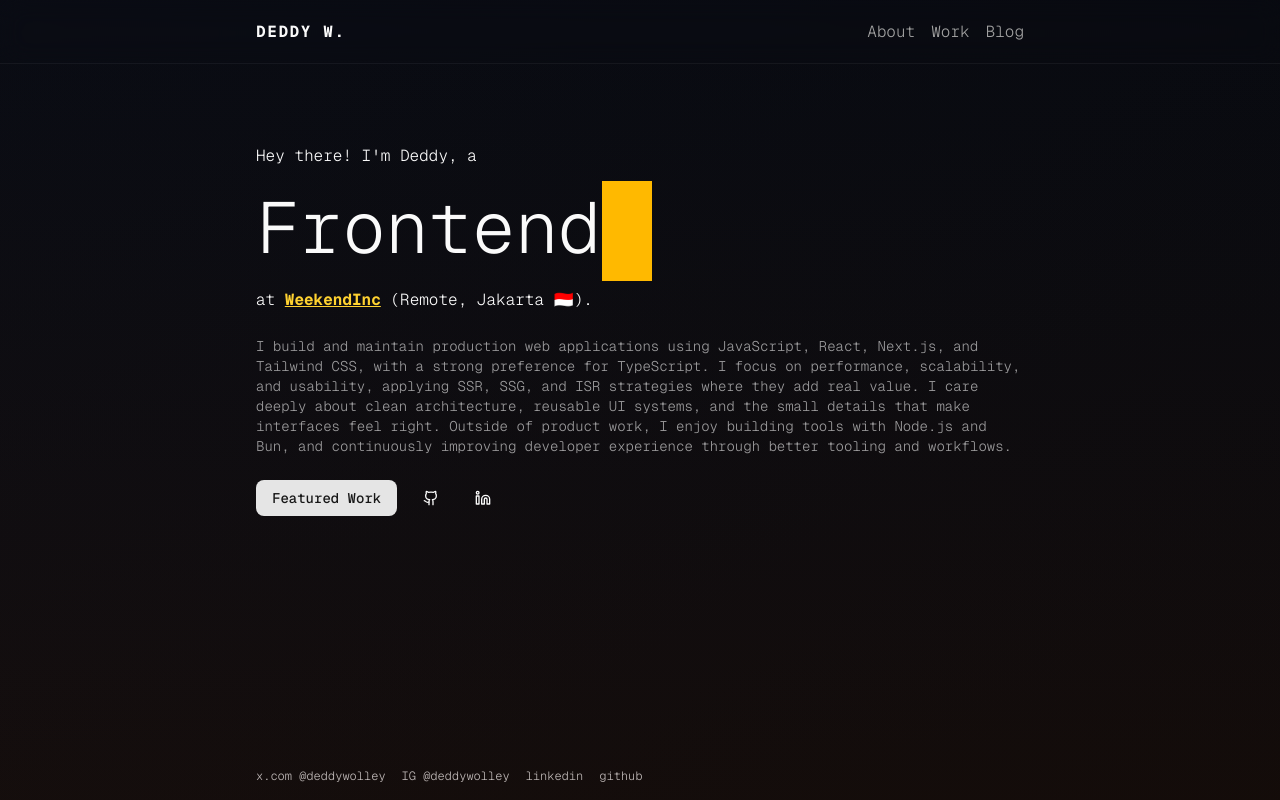
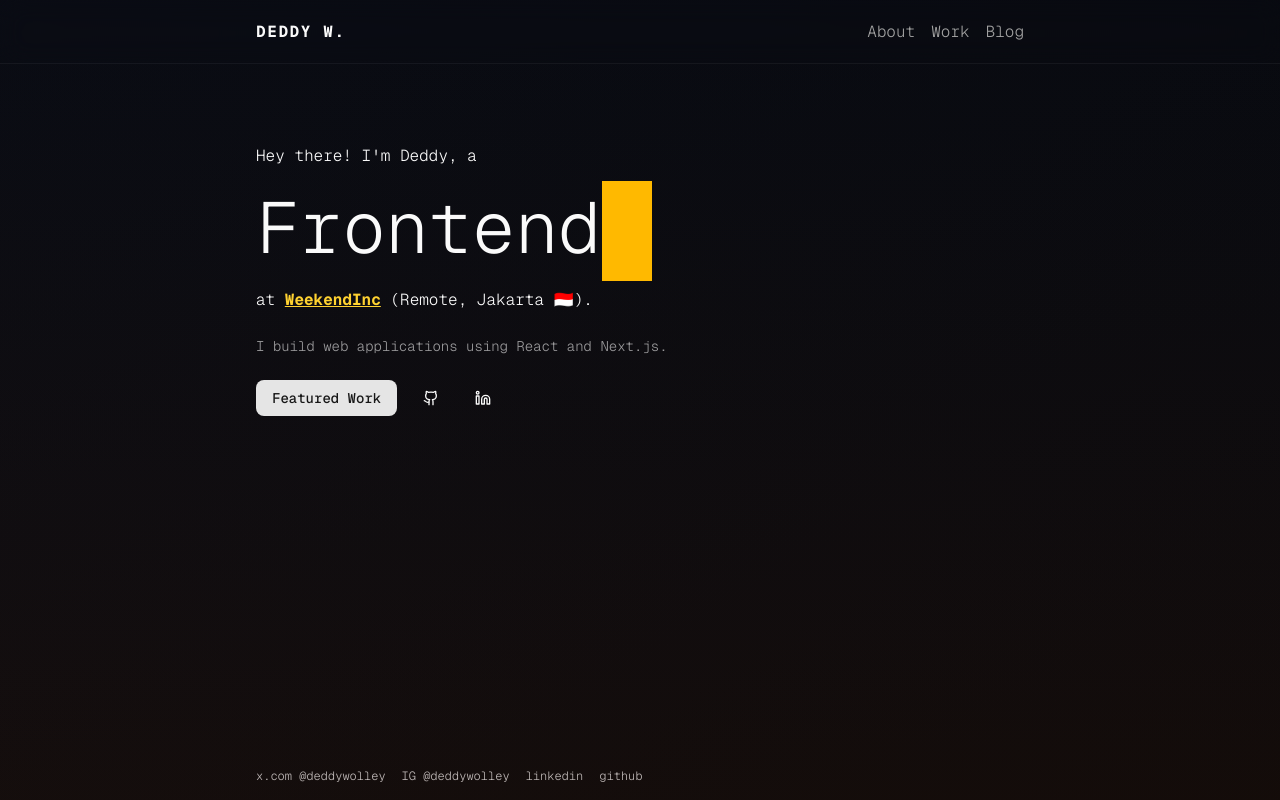
Before and after one commit to philldev/personal-site, a Next.js app: page / in a window 1280 px wide. Built offline with nearby package versions, Linux system fonts and the light colour scheme.

Commit message:
update homepage

```diff
--- a/app/page.tsx
+++ b/app/page.tsx
@@ -56,14 +56,7 @@ export default function Home() {
           </p>
 
           <p className="text-foreground/60 text-sm">
-            I build and maintain production web applications using JavaScript,
-            React, Next.js, and Tailwind CSS, with a strong preference for
-            TypeScript. I focus on performance, scalability, and usability,
-            applying SSR, SSG, and ISR strategies where they add real value. I
-            care deeply about clean architecture, reusable UI systems, and the
-            small details that make interfaces feel right. Outside of product
-            work, I enjoy building tools with Node.js and Bun, and continuously
-            improving developer experience through better tooling and workflows.
+            I build web applications using React and Next.js.
           </p>
 
           <div className="flex gap-4">
```
